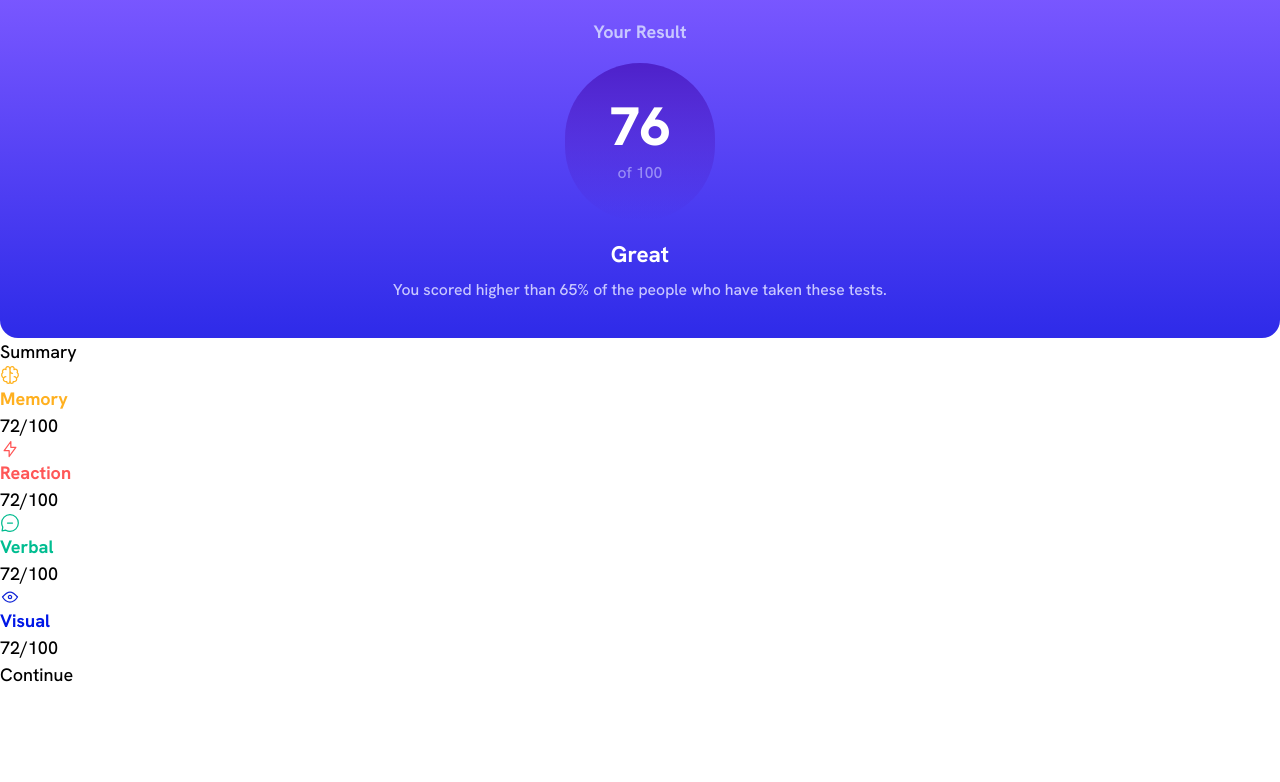
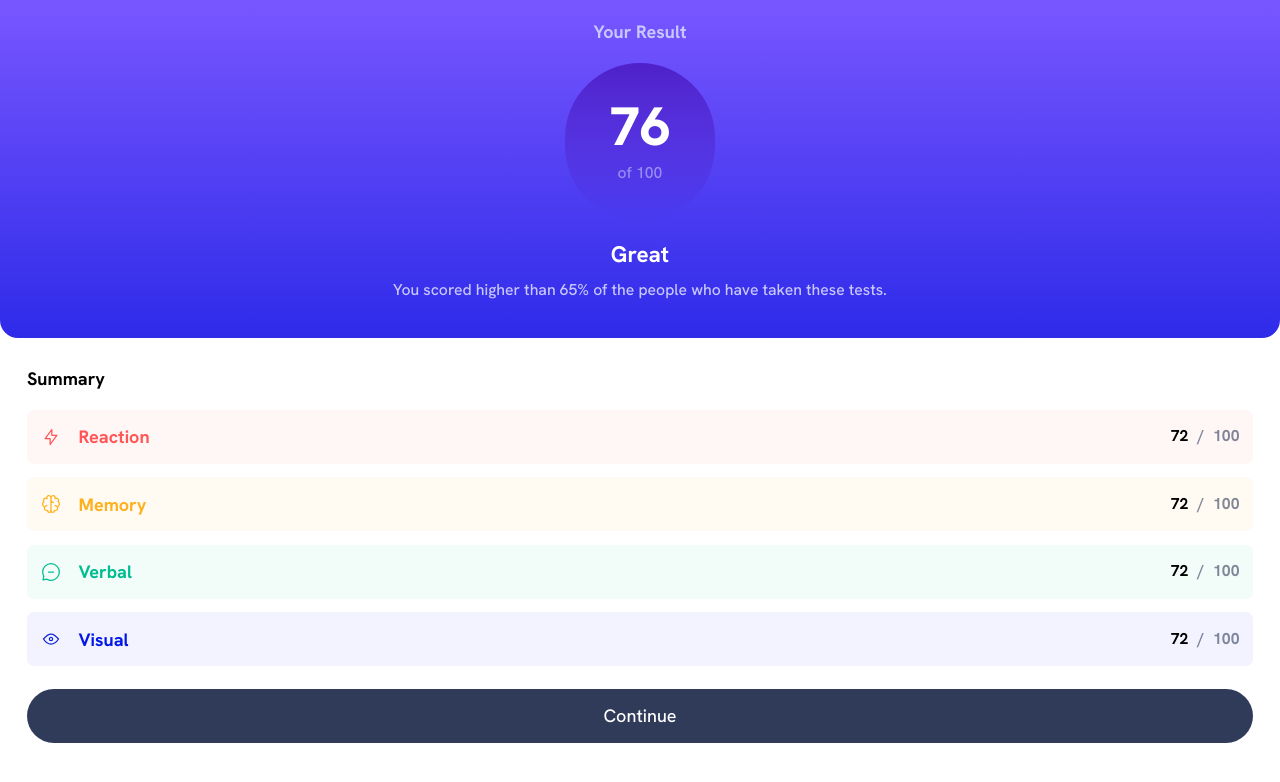
Before and after one commit to reinerb/fem-results-summary, a React (Vite) app: page / in a window 1280 px wide. Shown: the top 782 px of the page. Built offline with nearby package versions, Linux system fonts and the light colour scheme.

Commit message:
Add lower section styles

```diff
--- a/src/App.jsx
+++ b/src/App.jsx
@@ -19,45 +19,47 @@ function App() {
           </p>
         </div>
       </section>
-      <section>
-        <h2>Summary</h2>
-        <div>
-          <img src={memoryIcon} />
-          <p className='text-orangey-yellow font-bold'>Memory</p>
-          <p>
+      <section className='flex flex-col gap-3 p-6'>
+        <h2 className='font-bold mb-1'>Summary</h2>
+        <div className='category bg-light-red bg-opacity-5'>
+          <img src={reactionIcon} />
+          <p className='text-light-red font-bold flex-grow'>Reaction</p>
+          <p className='category__score'>
             <span>72</span>
             <span>/</span>
             <span>100</span>
           </p>
         </div>
-        <div>
-          <img src={reactionIcon} />
-          <p className='text-light-red font-bold'>Reaction</p>
-          <p>
+        <div className='category bg-orangey-yellow bg-opacity-5'>
+          <img src={memoryIcon} />
+          <p className='text-orangey-yellow font-bold flex-grow'>Memory</p>
+          <p className='category__score'>
             <span>72</span>
             <span>/</span>
             <span>100</span>
           </p>
         </div>
-        <div>
+        <div className='category bg-green-teal bg-opacity-5'>
           <img src={verbalIcon} />
-          <p className='text-green-teal font-bold'>Verbal</p>
-          <p>
+          <p className='text-green-teal font-bold flex-grow'>Verbal</p>
+          <p className='category__score'>
             <span>72</span>
             <span>/</span>
             <span>100</span>
           </p>
         </div>
-        <div>
+        <div className='category bg-cobalt-blue bg-opacity-5'>
           <img src={visualIcon} />
-          <p className='text-cobalt-blue font-bold'>Visual</p>
-          <p>
+          <p className='text-cobalt-blue font-bold flex-grow'>Visual</p>
+          <p className='category__score'>
             <span>72</span>
             <span>/</span>
             <span>100</span>
           </p>
         </div>
-        <button>Continue</button>
+        <button className='text-white bg-dark-gray-blue rounded-full p-3 mt-2'>
+          Continue
+        </button>
       </section>
     </article>
   );
--- a/src/styles/globals.css
+++ b/src/styles/globals.css
@@ -11,3 +11,21 @@
     font-weight: 500;
   }
 }
+
+@layer components {
+  .category {
+    @apply flex flex-row gap-4 p-3 rounded-md bg-opacity-10 items-center;
+  }
+
+  .category__score {
+    @apply flex gap-2 text-sm;
+  }
+
+  .category__score > :first-child {
+    @apply font-bold;
+  }
+
+  .category__score > :not(:first-child) {
+    @apply text-dark-gray-blue font-bold opacity-60;
+  }
+}
```
